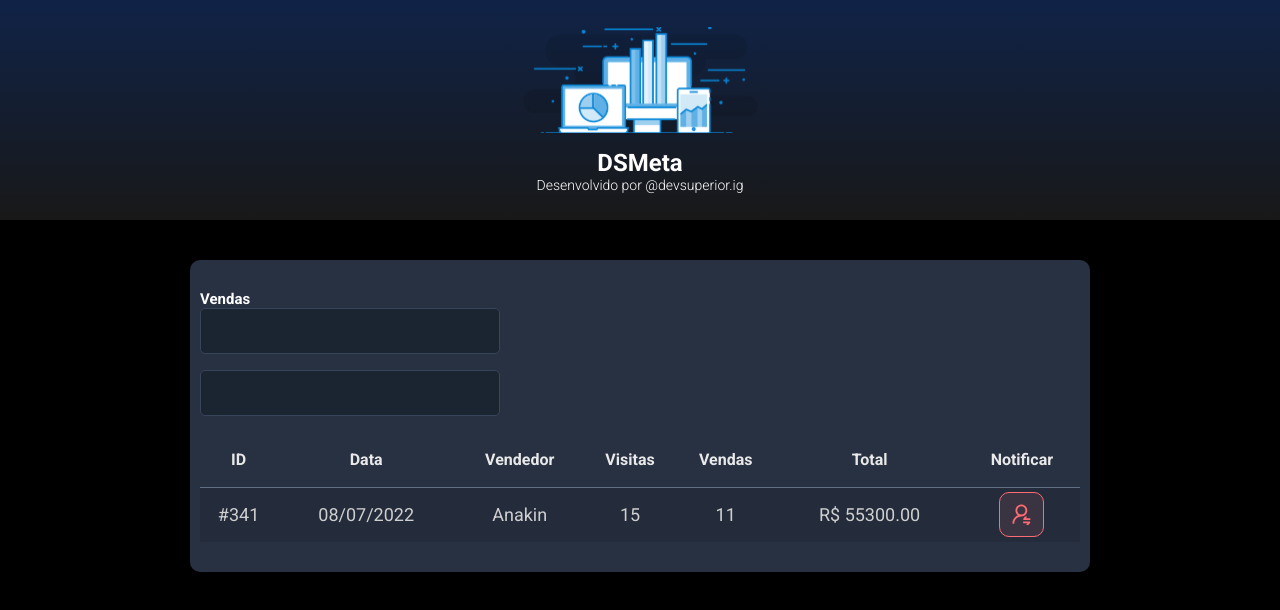
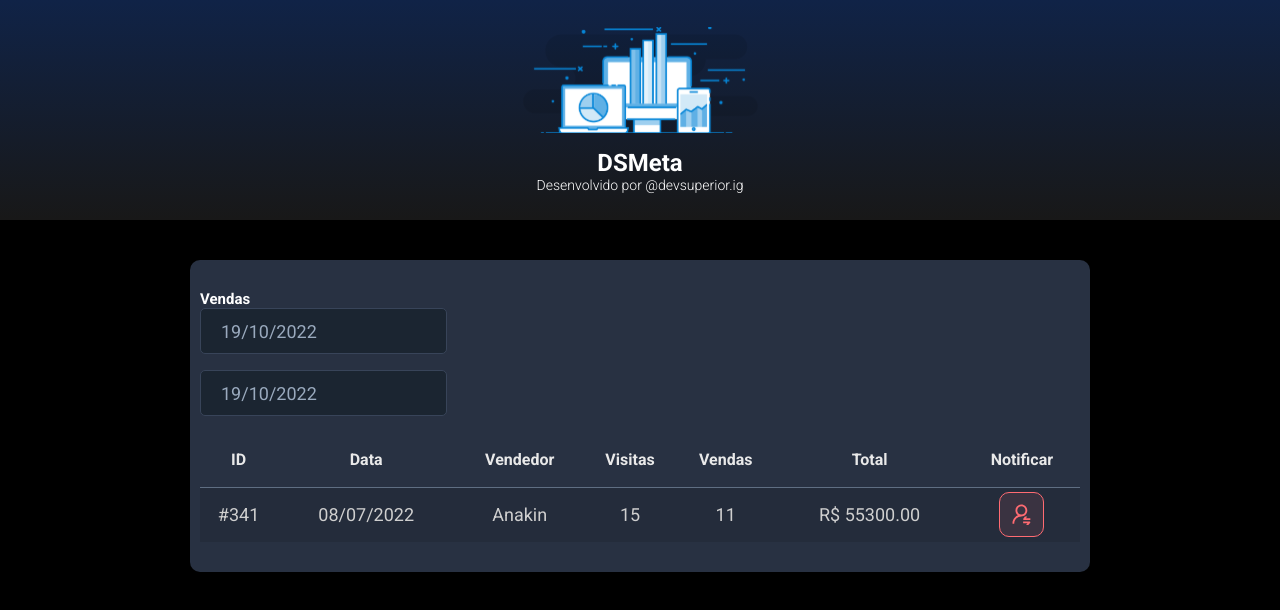
Before and after one commit to wfilho91/dsmeta, a React (Vite) app in the folder frontend/: page / in a window 1280 px wide. Shown: the top 610 px of the page. Built offline with nearby package versions, Linux system fonts and the light colour scheme.

Commit message:
add DatePicker in SalesFilters

```diff
--- a/frontend/src/components/SalesFilters/index.tsx
+++ b/frontend/src/components/SalesFilters/index.tsx
@@ -1,3 +1,6 @@
+import DatePicker from 'react-datepicker'
+import 'react-datepicker/dist/react-datepicker.css'
+
 import './styles.css'
 
 export function SalesFilters() {
@@ -6,10 +9,20 @@
       <h2 className="dsmeta-sales-title">Vendas</h2>
       <div>
         <div className="dsmeta-form-control-container">
-          <input className="dsmeta-form-control" type="text" />
+          <DatePicker
+            selected={new Date()}
+            onChange={(date: Date) => {}}
+            className="dsmeta-form-control"
+            dateFormat="dd/MM/yyyy"
+          />
         </div>
         <div className="dsmeta-form-control-container">
-          <input className="dsmeta-form-control" type="text" />
+        <DatePicker
+    selected={new Date()}
+    onChange={(date: Date) => {}}
+    className="dsmeta-form-control"
+    dateFormat="dd/MM/yyyy"
+/>
         </div>
       </div>
     </>
```
